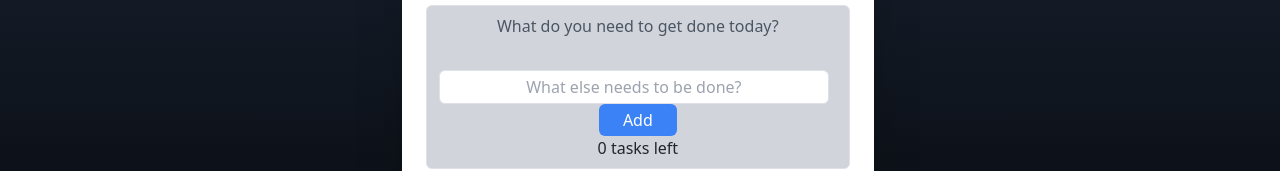
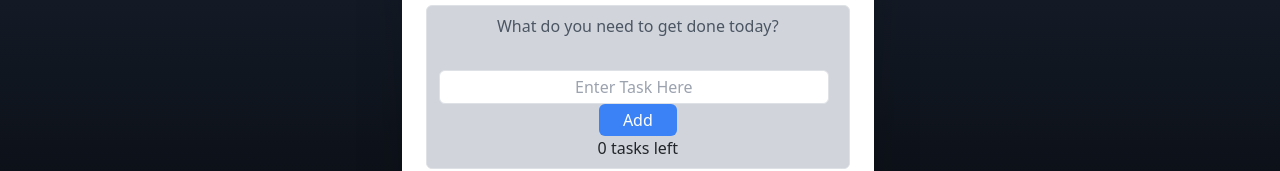
Before and after one commit to louitron/to-do_list_app, a Next.js app: page / in a window 1280 px wide. Shown: the part 291-462 px from the top of the page. Built offline with nearby package versions, Linux system fonts and the light colour scheme.

Commit message:
Changed message for coding task list, and input field placeholder

```diff
--- a/src/components/BusinessToDo.jsx
+++ b/src/components/BusinessToDo.jsx
@@ -40,7 +40,7 @@ export function BusinessToDo() {
       <div className=" bg-gray-300 border rounded-md overflow-hidden">
         {tasks.length === 0 && (
           <div className="py-2 px-3 text-center  text-gray-600">
-            Work Stuff That Needs to Be Done
+            What do you need to code today?
           </div>
         )}
         <ul>
@@ -74,7 +74,7 @@ export function BusinessToDo() {
           <input
             type="text"
             className="w-full text-center flex-grow border rounded-md py-1 px-2 mr-2"
-            placeholder="What other business needs to be done?"
+            placeholder="Enter Pending Code Here"
             value={inputValue}
             onChange={(e) => setInputValue(e.target.value)}
             onKeyDown={handleInputKeyDown}
--- a/src/components/ToDo.jsx
+++ b/src/components/ToDo.jsx
@@ -74,7 +74,7 @@ export function ToDo() {
           <input
             type="text"
             className="w-full text-center flex-grow border rounded-md py-1 px-2 mr-2"
-            placeholder="What else needs to be done?"
+            placeholder="Enter Task Here"
             value={inputValue}
             onChange={(e) => setInputValue(e.target.value)}
             onKeyDown={handleInputKeyDown}
```
